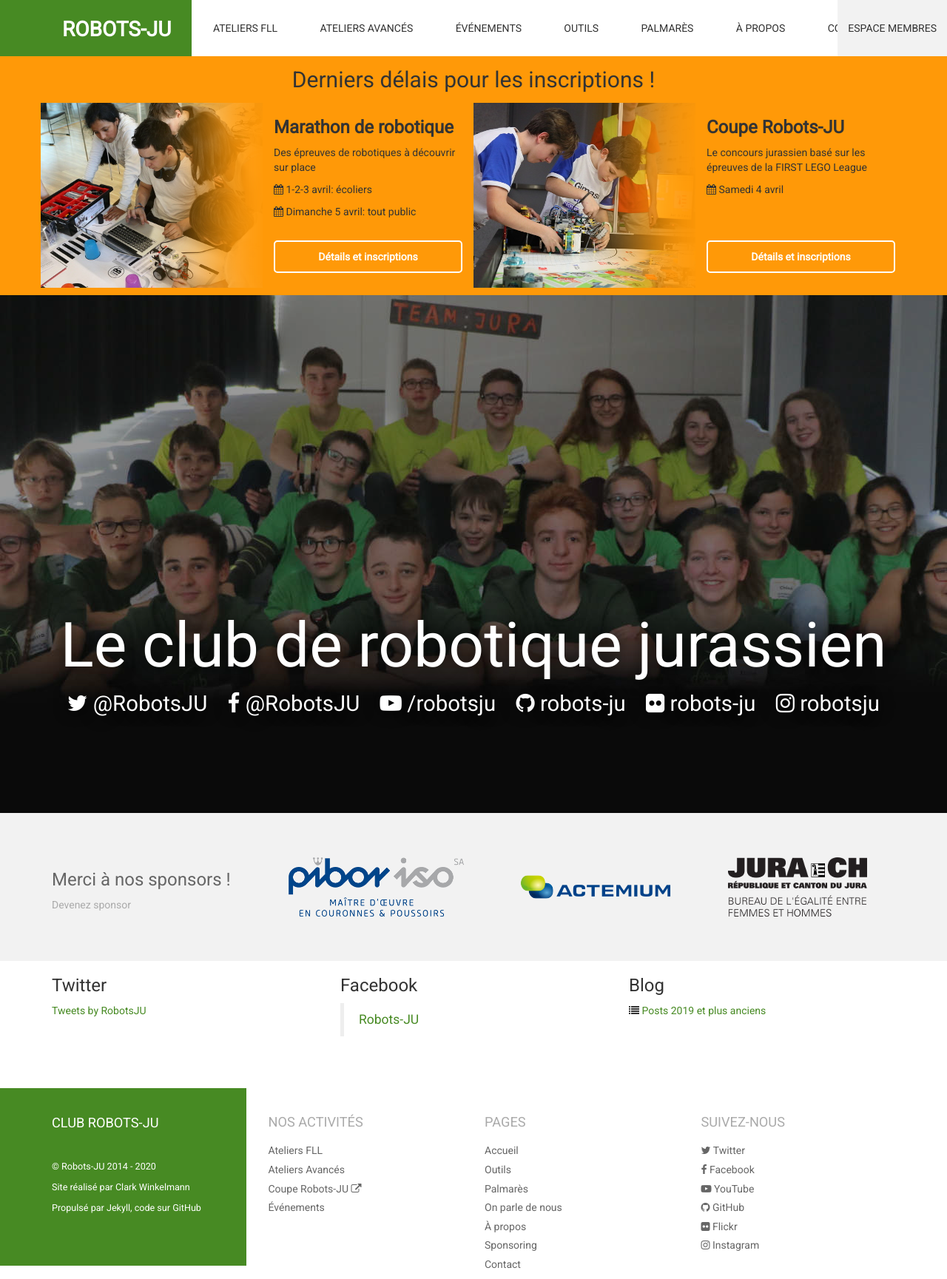
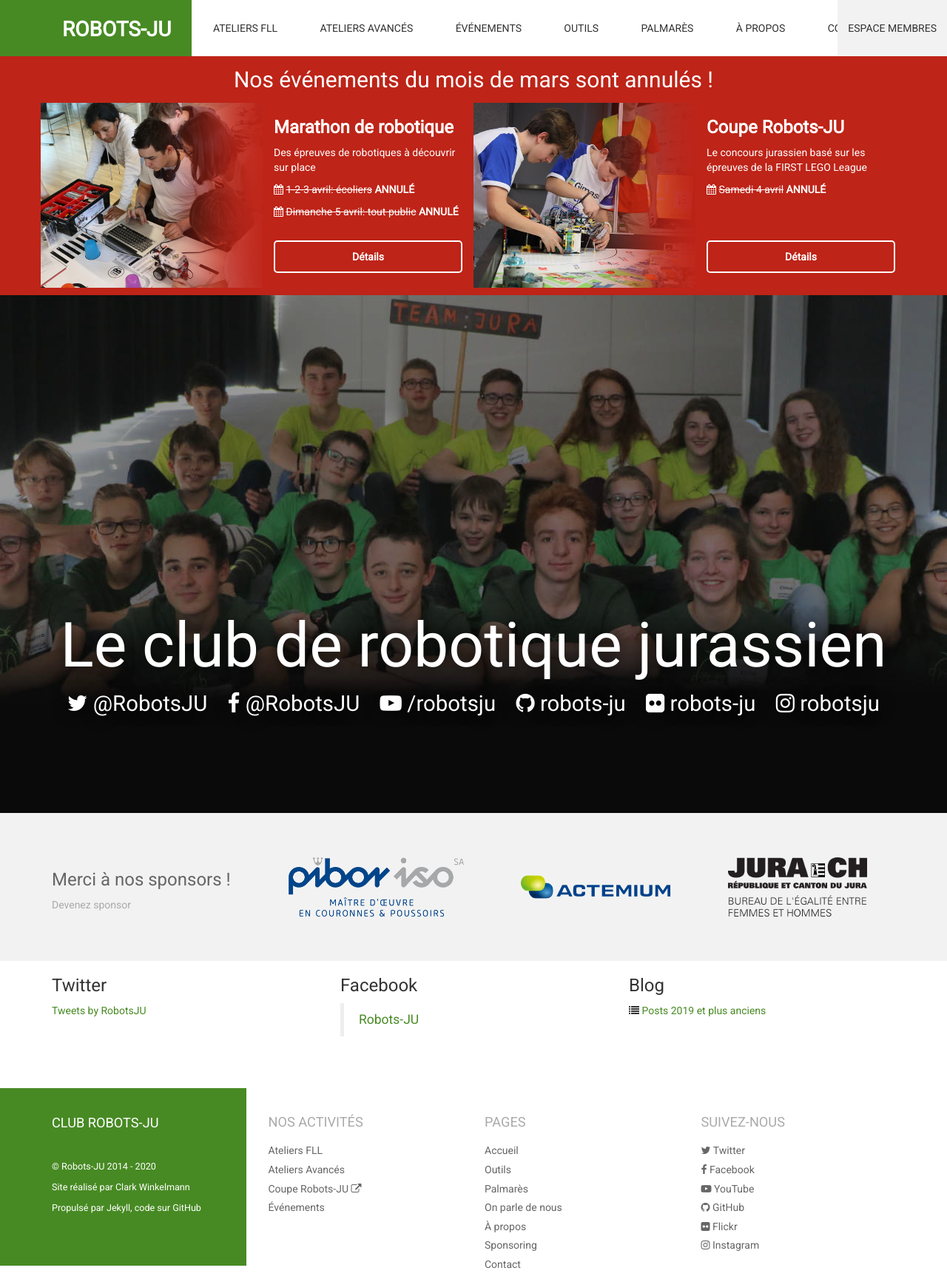
Before and after one commit to robots-ju/robots-ju.ch, a Jekyll site: the page built from index.md, in a window 1280 px wide. Shown: the whole page at 74% size. Built offline with Jekyll 4.4.1, drawn with Linux system fonts in a browser that asks for light colours; comment, search, counter and statistics services are not loaded.

```diff
--- a/_sass/main.scss
+++ b/_sass/main.scss
@@ -37,7 +37,7 @@
 //@import "bootstrap/badges";
 //@import "bootstrap/jumbotron";
 //@import "bootstrap/thumbnails";
-//@import "bootstrap/alerts";
+@import "bootstrap/alerts";
 //@import "bootstrap/progress-bars";
 //@import "bootstrap/media";
 //@import "bootstrap/list-group";
--- a/_sass/robotsju/_events.scss
+++ b/_sass/robotsju/_events.scss
@@ -1,8 +1,9 @@
 .events-banner {
-    $orange: #ff9908;
+    $orange: #be2418;
 
     background: $orange;
     padding-bottom: 10px;
+    color: white;
 
     h2 {
         text-align: center;
@@ -14,7 +15,7 @@
         display: block;
         background-size: contain;
         background-position: left center;
-        color: #333;
+        color: inherit;
         padding: 0 0 0 300px;
         margin: 0 -15px;
         overflow: hidden;
--- a/index.md
+++ b/index.md
@@ -7,16 +7,16 @@ banner_text: Le club de robotique jurassien
 
 <section class="events-banner">
   <div class="container">
-    <h2>Derniers délais pour les inscriptions !</h2>
+    <h2>Nos événements du mois de mars sont annulés !</h2>
     <div class="row">
       <div class="col-md-6">
         <a href="/semaine-robotique-2020" class="event-block" style="background-image: url(/media/events-banner/marathon.jpg?v=dbfe283e520cc5a237d936d25c946eef)">
           <div class="legend">
             <h3>Marathon de robotique</h3>
             <p>Des épreuves de robotiques à découvrir sur place</p>
-            <p><i class="fa fa-calendar"></i> 1-2-3 avril: écoliers</p>
-            <p><i class="fa fa-calendar"></i> Dimanche 5 avril: tout public</p>
-            <div class="button">Détails et inscriptions</div>
+            <p><i class="fa fa-calendar"></i> <del>1-2-3 avril: écoliers</del> <strong>ANNULÉ</strong></p>
+            <p><i class="fa fa-calendar"></i> <del>Dimanche 5 avril: tout public</del> <strong>ANNULÉ</strong></p>
+            <div class="button">Détails</div>
           </div>
         </a>
       </div>
@@ -25,8 +25,8 @@ banner_text: Le club de robotique jurassien
           <div class="legend">
             <h3>Coupe Robots-JU</h3>
             <p>Le concours jurassien basé sur les épreuves de la FIRST LEGO League</p>
-            <p><i class="fa fa-calendar"></i> Samedi 4 avril</p>
-            <div class="button">Détails et inscriptions</div>
+            <p><i class="fa fa-calendar"></i> <del>Samedi 4 avril</del> <strong>ANNULÉ</strong></p>
+            <div class="button">Détails</div>
           </div>
         </a>
       </div>
```
Also changed, not shown: events.md (+6 -16 lines), semaine-robotique.md (+13 -11 lines).
